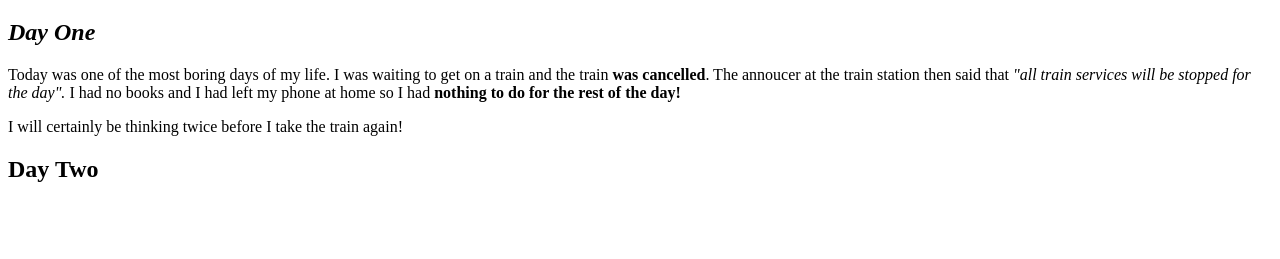
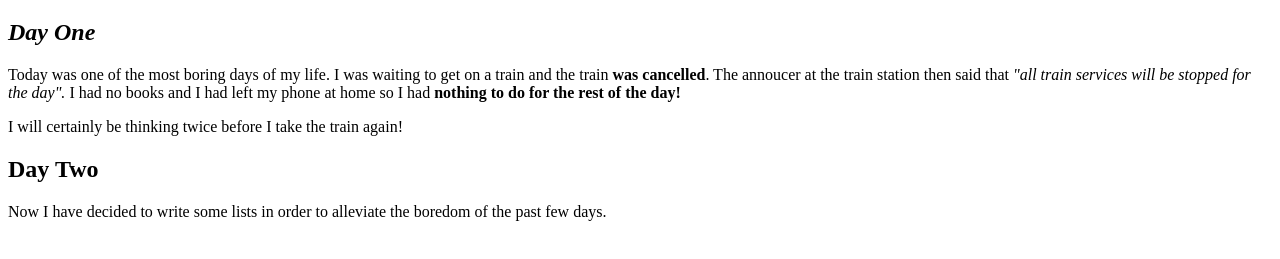
Before and after one commit to wesleypatten/odin-assignments, a plain HTML site: page index-blog.html in a window 1280 px wide. Shown: the part 61-320 px from the top of the page. Drawn offline with Linux system fonts and the light colour scheme.

Commit message:
index-blog.html

```diff
--- a/index-blog.html
+++ b/index-blog.html
@@ -15,5 +15,8 @@
         </p>
         <p>I will certainly be thinking twice before I take the train again!</p>
         <h2>Day Two</h2>
+        <p>Now I have decided to write some lists in order to alleviate the boredom
+            of the past few days.
+        </p>
     </body>
 </html>
```
